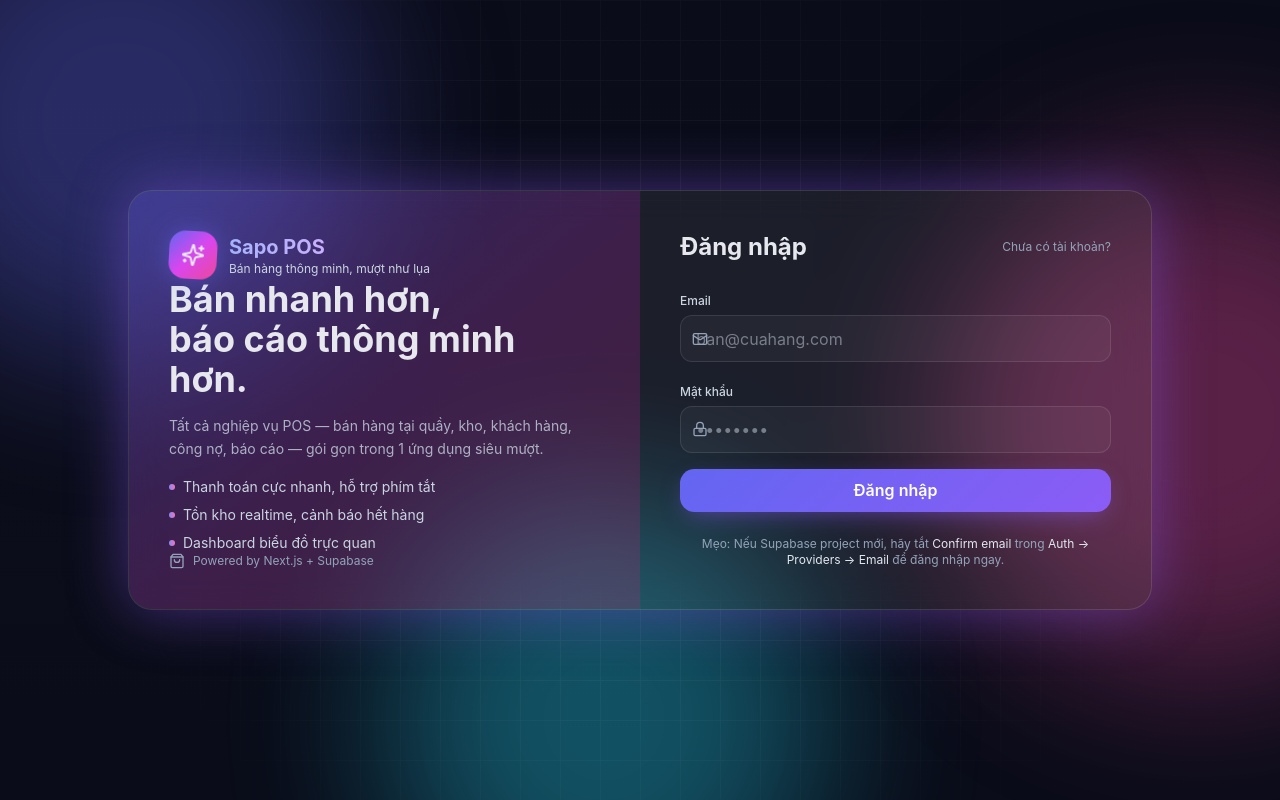
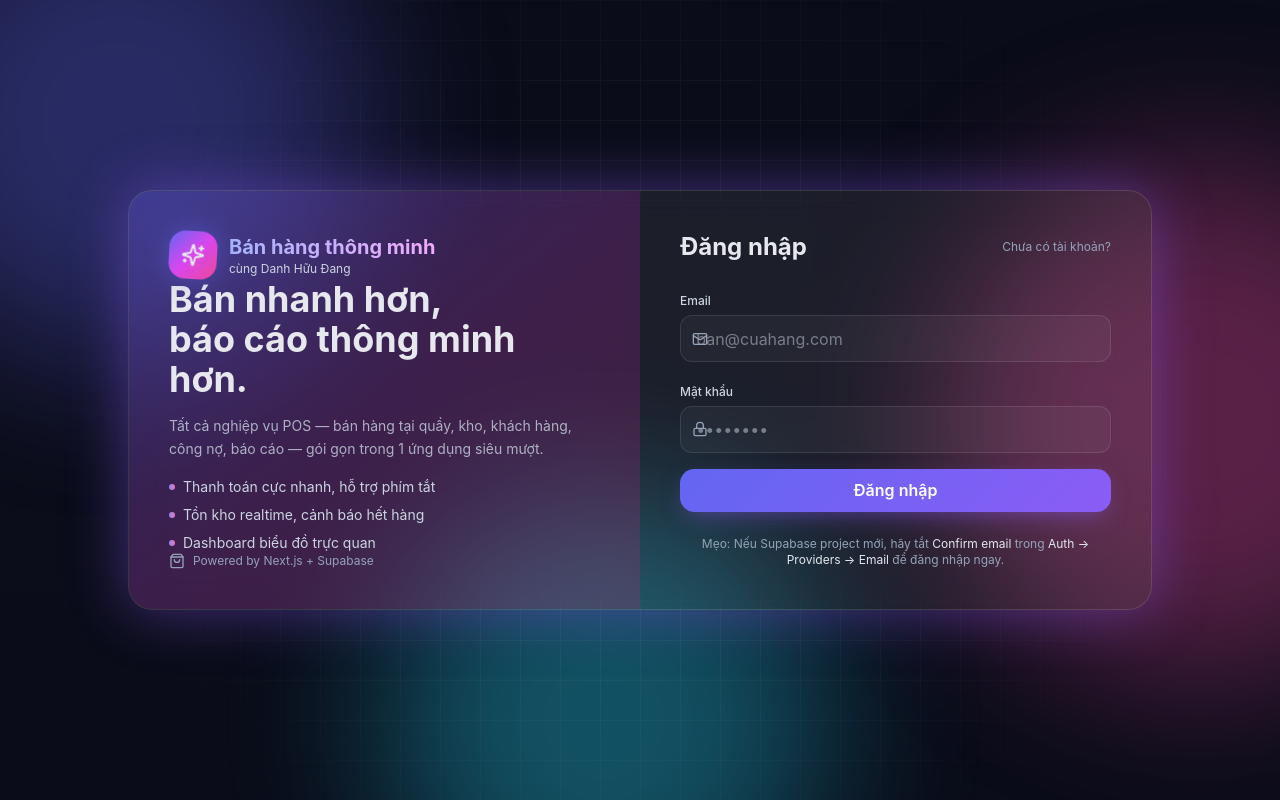
Before and after one commit to danhhuudang-ship-it/taphoa-duydan, a Next.js app: page /login in a window 1280 px wide. Built offline with nearby package versions, Linux system fonts and the light colour scheme.

Commit message:
Đổi branding sang Bán hàng thông minh cùng Danh Hữu Đang

```diff
--- a/app/layout.tsx
+++ b/app/layout.tsx
@@ -4,8 +4,8 @@
 import BackgroundFX from '@/components/BackgroundFX';
 
 export const metadata: Metadata = {
-  title: 'Sapo POS — Bán hàng thông minh',
-  description: 'Phần mềm POS hiện đại — bán hàng, quản lý kho, khách hàng, báo cáo',
+  title: 'Bán hàng thông minh cùng Danh Hữu Đang',
+  description: 'Phần mềm bán hàng thông minh — POS, quản lý kho, khách hàng, báo cáo',
 };
 
 export const viewport: Viewport = {
--- a/app/login/page.tsx
+++ b/app/login/page.tsx
@@ -56,8 +56,8 @@
               <Sparkles className="size-6" />
             </motion.div>
             <div>
-              <div className="text-xl font-bold text-gradient">Sapo POS</div>
-              <div className="text-xs text-slate-300">Bán hàng thông minh, mượt như lụa</div>
+              <div className="text-xl font-bold text-gradient">Bán hàng thông minh</div>
+              <div className="text-xs text-slate-300">cùng Danh Hữu Đang</div>
             </div>
           </div>
 
--- a/components/Sidebar.tsx
+++ b/components/Sidebar.tsx
@@ -22,7 +22,7 @@
 export default function Sidebar() {
   const pathname = usePathname();
   const router = useRouter();
-  const [shopName, setShopName] = useState('Sapo POS');
+  const [shopName, setShopName] = useState('Bán hàng thông minh');
 
   useEffect(() => {
     (async () => {
@@ -50,7 +50,7 @@
         </motion.div>
         <div className="min-w-0">
           <div className="font-bold text-gradient truncate">{shopName}</div>
-          <div className="text-[11px] text-slate-400">Bán hàng thông minh</div>
+          <div className="text-[11px] text-slate-400">cùng Danh Hữu Đang</div>
         </div>
       </Link>
 
```
Also changed, not shown: 1 other file (tests, documents, lock files or other folders).
